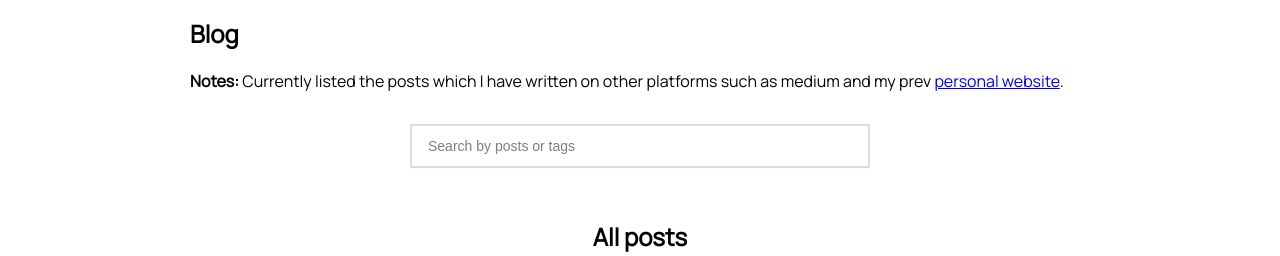
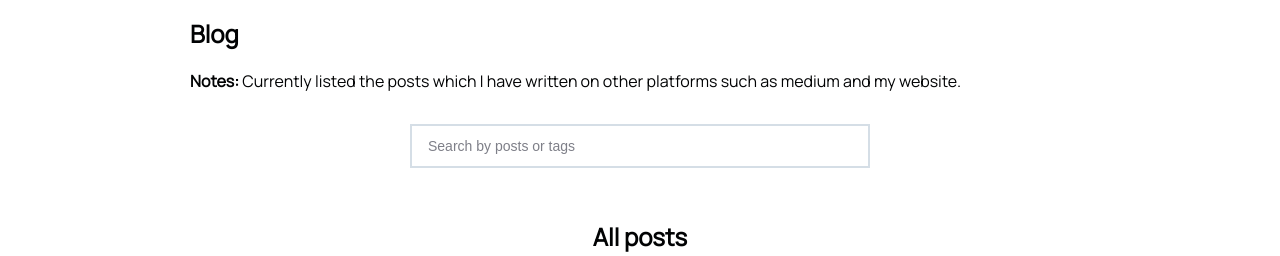
Before and after one commit to isamrish/isamrish.dev, a Gatsby site: page /blog in a window 1280 px wide. Shown: the part 76-332 px from the top of the page. Built offline with nearby package versions, Linux system fonts and the light colour scheme; Gatsby itself is replaced by a stand-in of ours.

Commit message:
update
Signed-off-by: isamrish <askmaurya48@gmail.com>

```diff
--- a/src/data/posts.json
+++ b/src/data/posts.json
@@ -34,58 +34,58 @@
         },
         {
             "title": "How to apply rendered property of a div or element into another div or element in angular",
-            "url": "https://isamrish.com/how-to-apply-rendered-property-of-a-div-into-another-div/",
+            "url": "https://blog.isamrish.dev/how-to-apply-rendered-property-of-a-div-into-another-div/",
             "date": "2020-08-20",
             "tags": ["Angular"],
-            "featured_image": "https://isamrish.com/static/ab8f5fd4e2b95fa01397f8adbff1ec69/rendered-property.png",
+            "featured_image": "https://blog.isamrish.dev/static/ab8f5fd4e2b95fa01397f8adbff1ec69/rendered-property.png",
             "excerpt": "Sometimes we want to use the rendered property of an HTML element such as height, width, etc.. to set the property in another HTML element."
         },
         {
             "title": "For loop and active state in UI",
-            "url": "https://isamrish.com/for-loop-and-active-state-in-ui/",
+            "url": "https://blog.isamrish.dev/for-loop-and-active-state-in-ui/",
             "date": "2020-05-20",
             "tags": ["HTML", "Angular"],
-            "featured_image": "https://isamrish.com/static/1bf99c0fcda30107a4c9b0b430cddc31/for-loop-and-active-state.png",
+            "featured_image": "https://blog.isamrish.dev/static/1bf99c0fcda30107a4c9b0b430cddc31/for-loop-and-active-state.png",
             "excerpt": "One of the common patterns or UI elements is a list of items with an active state in one of the element and when you click on a different item, that item goes in the active state. This article will explain how to implement this kind of UI element."
         },
         {
             "title": "Quick CSS: How to center an element exactly in the center of the screen",
-            "url": "https://isamrish.com/quick-css-how-to-center-an-element-exactly-in-the-center-of-the-screen/",
+            "url": "https://blog.isamrish.dev/quick-css-how-to-center-an-element-exactly-in-the-center-of-the-screen/",
             "date": "2020-05-13",
             "tags": ["CSS"],
-            "featured_image": "https://isamrish.com/static/3c6bf2d3d2d160714ee6dd162d40313a/centered-aligned-element.png",
+            "featured_image": "https://blog.isamrish.dev/static/3c6bf2d3d2d160714ee6dd162d40313a/centered-aligned-element.png",
             "excerpt": "You want to make a element to be centered aligned in the screen. What are the ways of centering the element in exactly the center in the screen?"
         },
         {
             "title": "How to add google fonts as local fonts",
-            "url": "https://isamrish.com/how-to-add-google-fonts-as-local-fonts/",
+            "url": "https://blog.isamrish.dev/how-to-add-google-fonts-as-local-fonts/",
             "date": "2020-05-12",
             "tags": ["Fonts", "Google Fonts"],
-            "featured_image": "https://isamrish.com/static/9dfdd9eb636e6b8cf1117c04f45699ad/google-fonts-as-local-fonts.png",
+            "featured_image": "https://blog.isamrish.dev/static/9dfdd9eb636e6b8cf1117c04f45699ad/google-fonts-as-local-fonts.png",
             "excerpt": "One of the simple requirements of the web developer to add custom fonts on the website. Some times we want to add google fonts as local fonts to save our bandwidth, to save the numbers of network calls on our website."
         },
         {
             "title": "How to design a list of responsive cards with equal heights",
-            "url": "https://isamrish.com/how-to-design-a-list-of-responsive-cards-with-equal-heights/",
+            "url": "https://blog.isamrish.dev/how-to-design-a-list-of-responsive-cards-with-equal-heights/",
             "date": "2020-05-09",
             "tags": ["HTML", "CSS"],
-            "featured_image": "https://isamrish.com/static/18f4d5d99239e93dea5974475622d51c/list-of-cards.png",
+            "featured_image": "https://blog.isamrish.dev/static/18f4d5d99239e93dea5974475622d51c/list-of-cards.png",
             "excerpt": "A very common use case for a front end developer is to make a group of cards that has the same height as this."
         },
         {
             "title": "How to add 3rd party script in your gatsby website",
-            "url": "https://isamrish.com/how-to-add-3rd-party-script-in-your-gatsby-website/",
+            "url": "https://blog.isamrish.dev/how-to-add-3rd-party-script-in-your-gatsby-website/",
             "date": "2020-05-06",
             "tags": ["Gatsby"],
-            "featured_image": "https://isamrish.com/static/ac1b70590b456d16aa190298c7daf4f4/add-external-scripts.png",
+            "featured_image": "https://blog.isamrish.dev/static/ac1b70590b456d16aa190298c7daf4f4/add-external-scripts.png",
             "excerpt": "Gatsby is a great choice especially when you want to build static websites such as marketing websites, portfolios, etc"
         },
         {
             "title": "How to deploy an angular app on GitHub Pages using GitHub Actions",
-            "url": "https://isamrish.com/how-to-deploy-angular-app-on-github-pages-using-github-actions/",
+            "url": "https://blog.isamrish.dev/how-to-deploy-angular-app-on-github-pages-using-github-actions/",
             "date": "2019-11-26",
             "tags": ["Angular", "GitHub Actions"],
-            "featured_image": "https://isamrish.com/static/e9bb51570b3af3007770275a1e4f8b34/github-pages-with-github-actions.svg",
+            "featured_image": "https://blog.isamrish.dev/static/e9bb51570b3af3007770275a1e4f8b34/github-pages-with-github-actions.svg",
             "excerpt": "In this article, I will explain - how to setup GiHub Actions workflow for your angular app."
         }
     ]
--- a/src/pages/blog.tsx
+++ b/src/pages/blog.tsx
@@ -20,11 +20,7 @@ const BlogPage = () => {
       <h2>Blog</h2>
       <p>
         <strong>Notes:</strong> Currently listed the posts which I have written
-        on other platforms such as medium and my prev{" "}
-        <a href="https://isamrish.com" target="_blank" rel="noopener">
-          personal website
-        </a>
-        .
+        on other platforms such as medium and my website.
       </p>
       <Search search={search} setSearch={setSearch} />
       <AllPosts posts={searchedPosts} search={search} />
```
Also changed, not shown: src/components/About/index.tsx (+34 -8 lines).
